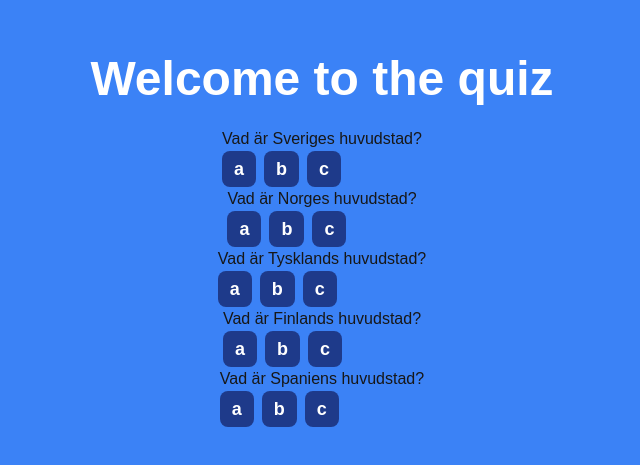
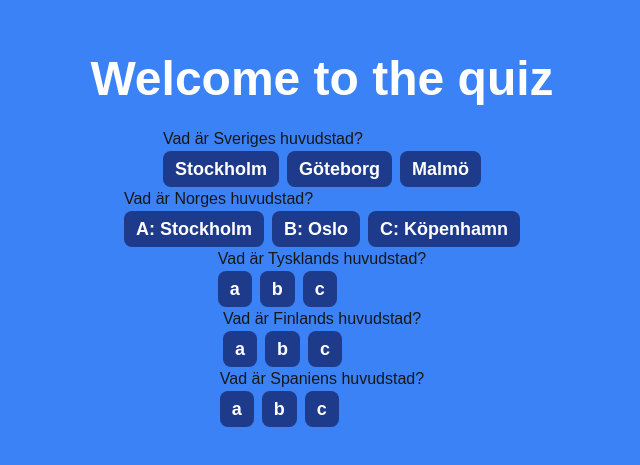
Before and after one commit to FabricioAcuna/quiz-group-task, a Next.js app: page /quiz in a window 1280 px wide. Shown: the part 159-624 px from the top of the page, without its empty margins (318-958 px from the left). Built offline with nearby package versions, Linux system fonts and the light colour scheme.

Commit message:
test av svaren

```diff
--- a/contexts/QuizContext.js
+++ b/contexts/QuizContext.js
@@ -4,8 +4,16 @@ export const QuizContext = createContext();
 
 export default function QuizProvider({ children }) {
   const [questions, setQuestions] = useState([
-    { text: "Vad är Sveriges huvudstad?", alt: ["a", "b", "c"], correct: 0 },
-    { text: "Vad är Norges huvudstad?", alt: ["a", "b", "c"], correct: 1 },
+    {
+      text: "Vad är Sveriges huvudstad?",
+      alt: ["Stockholm", "Göteborg", "Malmö"],
+      correct: 0,
+    },
+    {
+      text: "Vad är Norges huvudstad?",
+      alt: ["A: Stockholm", "B: Oslo", "C: Köpenhamn"],
+      correct: 1,
+    },
     { text: "Vad är Tysklands huvudstad?", alt: ["a", "b", "c"], correct: 2 },
     { text: "Vad är Finlands huvudstad?", alt: ["a", "b", "c"], correct: 0 },
     { text: "Vad är Spaniens huvudstad?", alt: ["a", "b", "c"], correct: 2 },
```
